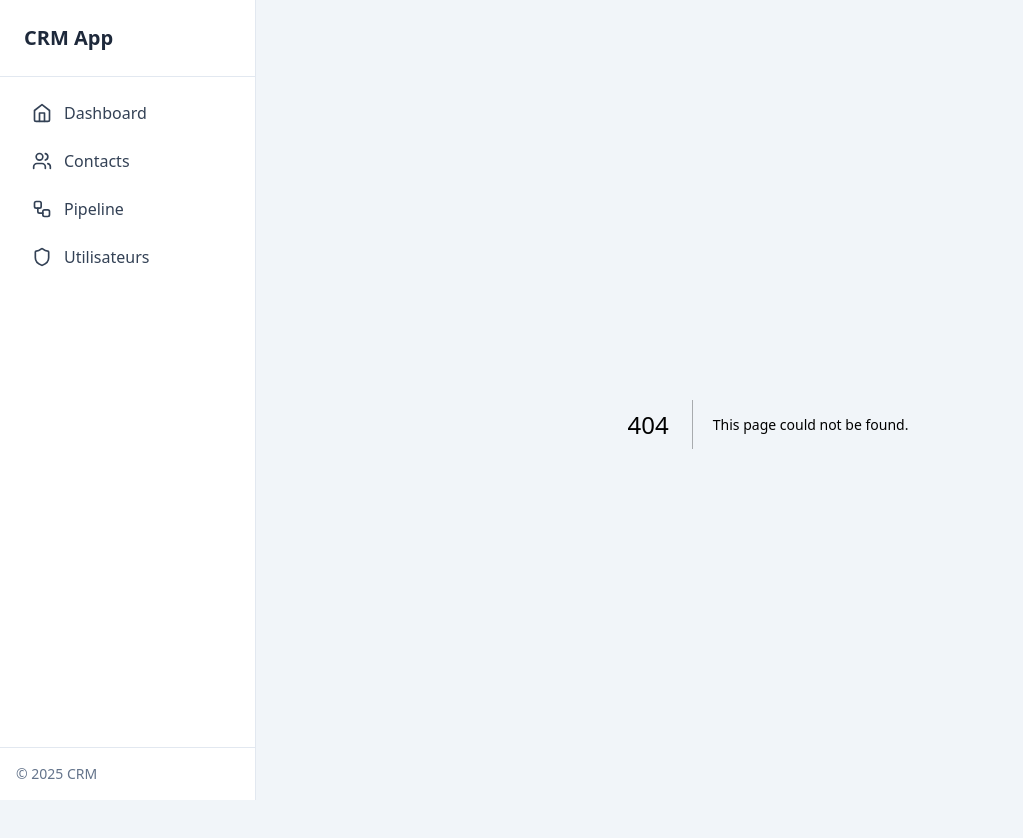
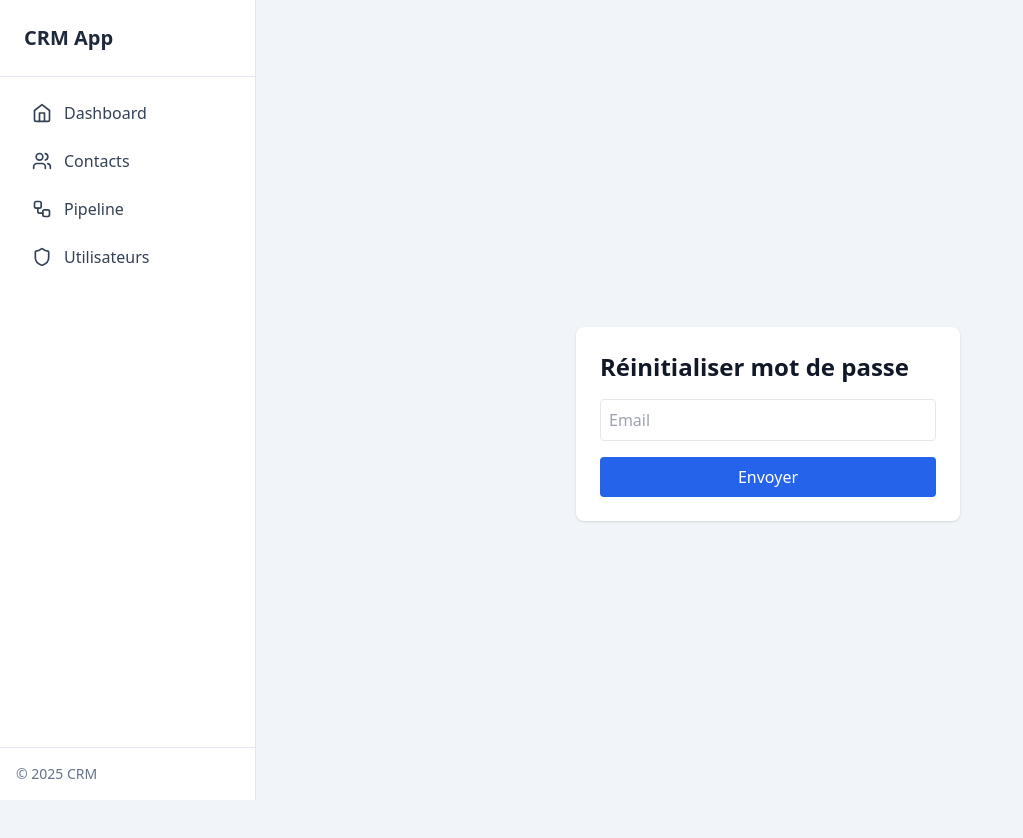
Before and after one commit to Leadhunterfr/crm-app, a Next.js app: page /reset-password in a window 1280 px wide. Before the commit this address had no page. Shown: the top 838 px of the page, without its empty margins (0-1023 px from the left). Built offline with nearby package versions, Linux system fonts and the light colour scheme; no server answers.

Commit message:
Create reset-password.js

```diff
--- /dev/null
+++ b/pages/reset-password.js
@@ -0,0 +1,27 @@
+import { useState } from "react";
+import { supabase } from "@/lib/supabaseClient";
+
+export default function ResetPasswordPage() {
+  const [email, setEmail] = useState("");
+  const [message, setMessage] = useState("");
+
+  const handleReset = async (e) => {
+    e.preventDefault();
+    const { error } = await supabase.auth.resetPasswordForEmail(email, {
+      redirectTo: `${process.env.NEXT_PUBLIC_APP_URL}/reset-password`,
+    });
+    if (error) return setMessage(error.message);
+    setMessage("Email de réinitialisation envoyé !");
+  };
+
+  return (
+    <div className="flex items-center justify-center min-h-screen bg-slate-100">
+      <form onSubmit={handleReset} className="bg-white p-6 rounded-lg shadow w-96 space-y-4">
+        <h1 className="text-2xl font-bold">Réinitialiser mot de passe</h1>
+        <input className="w-full border p-2 rounded" placeholder="Email" value={email} onChange={e => setEmail(e.target.value)} />
+        <button className="w-full bg-blue-600 text-white p-2 rounded">Envoyer</button>
+        {message && <p>{message}</p>}
+      </form>
+    </div>
+  );
+}
```
